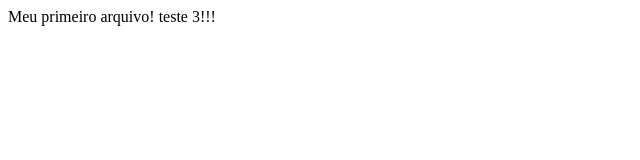
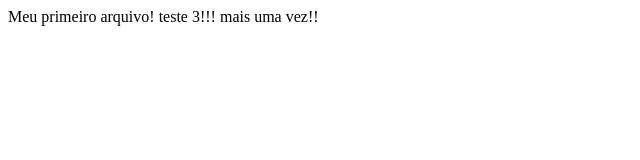
Before and after one commit to jesseduarte/aula_de_git, a plain HTML site: page index.html in a window 1280 px wide. Shown: the whole page, without its empty margins (0-640 px from the left). Drawn offline with Linux system fonts and the light colour scheme.

Commit message:
Update index.html

```diff
--- a/index.html
+++ b/index.html
@@ -3,5 +3,7 @@
 Meu primeiro arquivo!
 
 teste 3!!!
+
+  mais uma vez!!
 </body>
 </html>
```
